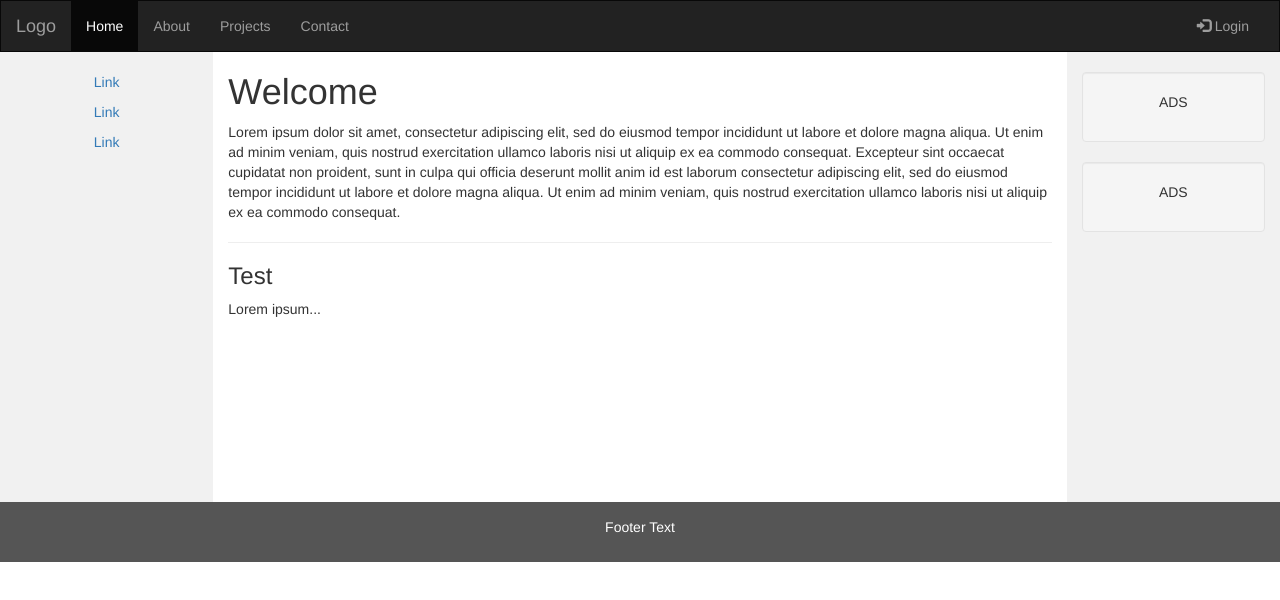
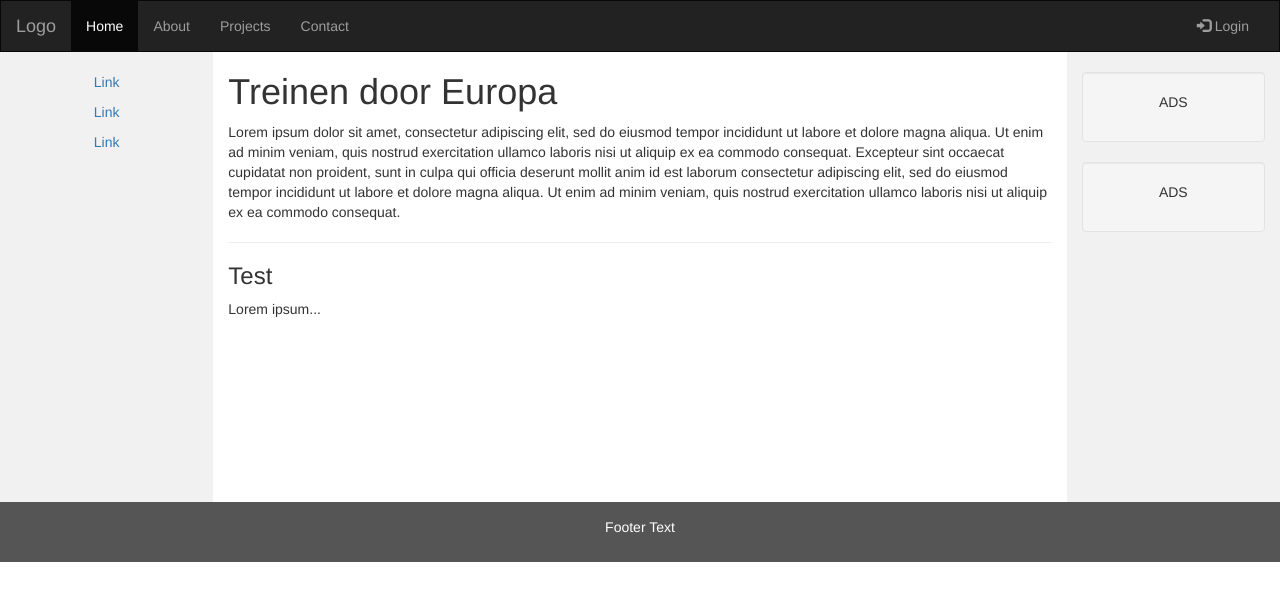
Before and after one commit to Ogol3/bootstrap, a plain HTML site: page index.html in a window 1280 px wide. Drawn offline with nearby package versions, Linux system fonts and the light colour scheme.

Commit message:
titel toegevoegd

```diff
--- a/index.html
+++ b/index.html
@@ -75,7 +75,7 @@
       <p><a href="#">Link</a></p>
     </div>
     <div class="col-sm-8 text-left">
-      <h1>Welcome</h1>
+      <h1>Treinen door Europa</h1>
       <p>Lorem ipsum dolor sit amet, consectetur adipiscing elit, sed do eiusmod tempor incididunt ut labore et dolore magna aliqua. Ut enim ad minim veniam, quis nostrud exercitation ullamco laboris nisi ut aliquip ex ea commodo consequat. Excepteur sint occaecat cupidatat non proident, sunt in culpa qui officia deserunt mollit anim id est laborum consectetur adipiscing elit, sed do eiusmod tempor incididunt ut labore et dolore magna aliqua. Ut enim ad minim veniam, quis nostrud exercitation ullamco laboris nisi ut aliquip ex ea commodo consequat.</p>
       <hr>
       <h3>Test</h3>
```
